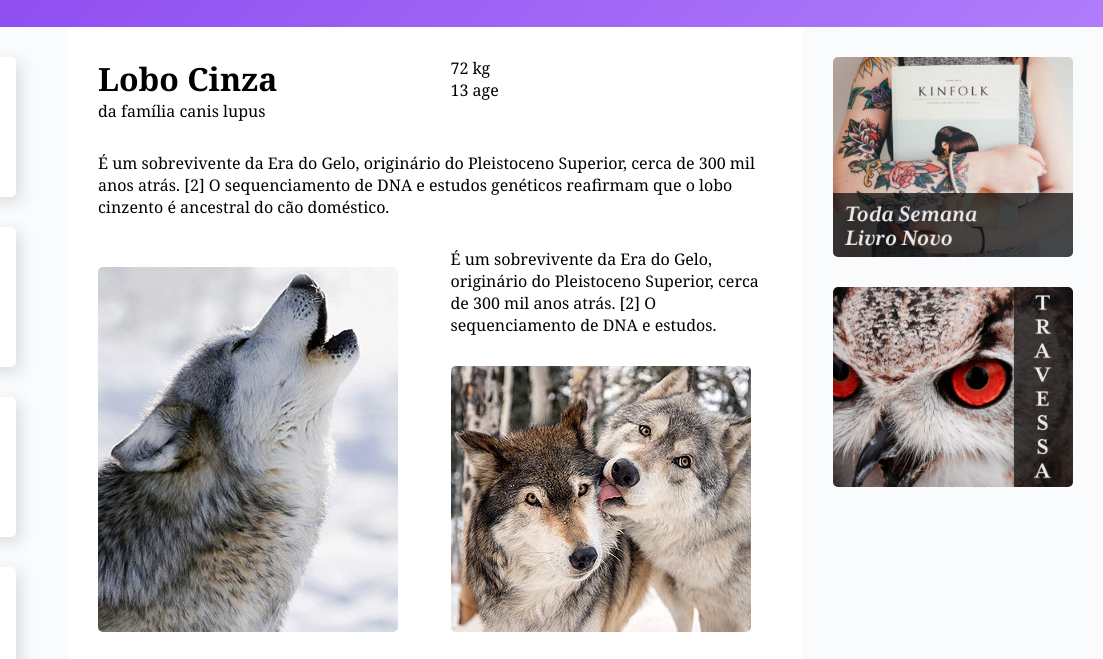
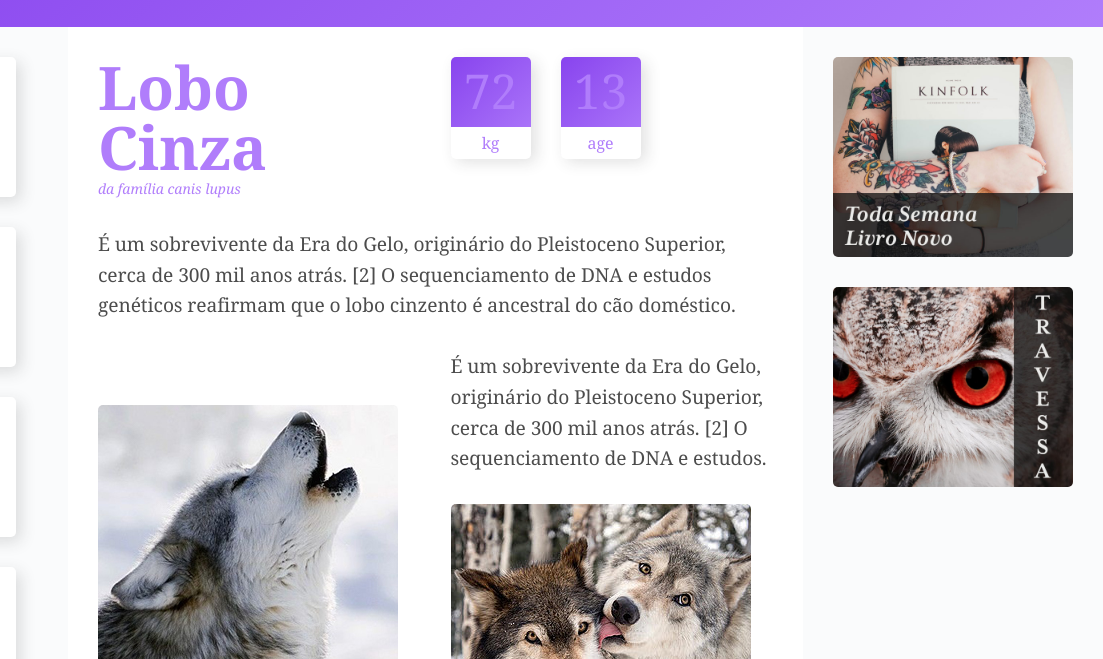
Before and after one commit to diegominelli/Wildbeast, a plain HTML site: page index.html in a window 1280 px wide. Shown: the part 77-736 px from the top of the page, 177-1280 px from the left. Drawn offline with Linux system fonts and the light colour scheme.

Commit message:
Executando a estilizacao de caracteristicas

```diff
--- a/css/style.css
+++ b/css/style.css
@@ -21,7 +21,7 @@ img {
   border-radius: 5px;
 }
 
-/* GRID GERAL */
+/*GRID GERAL*/
 
 .estrutura {
   display: grid;
@@ -33,7 +33,7 @@ img {
   ;
 }
 
-/* HEADER */
+/*HEADER*/
 
 .header {
   grid-area: header;
@@ -71,7 +71,7 @@ img {
   margin-left: 30px;
 }
 
-/* SIDENAV */
+/*SIDENAV*/
 
 .sidenav {
   grid-area: sidenav;
@@ -95,7 +95,7 @@ img {
   background: #B07DFB;
 }
 
-/* CONTENT */
+/*CONTENT*/
 
 .content {
   grid-area: content;
@@ -120,7 +120,78 @@ img {
   align-self: end;
 }
 
-/* ANUNCIOS */
+/*ESTILOS CONTENT*/
+
+p {
+  font-size: 1.2em;
+  line-height: 1.6;
+  letter-spacing: -0.005em;
+  color: rgba(0,0,0,.7);
+}
+
+.informacoes p + p {
+  margin-top: 30px;
+}
+
+/*TITULO*/
+
+.titulo {
+  color: #B07DFB;
+}
+
+.titulo h1 {
+  font-size: 3.75em;
+  line-height: 1;
+  font-weight: 700;
+}
+
+.titulo span {
+  font-size: 0.875em;
+  font-style: italic;
+}
+
+/*CARACTERISTICAS*/
+
+.caracteristicas {
+  display: flex;
+  align-items: flex-start;
+}
+
+.caracteristicas > div {
+  width: 80px;
+  text-align: center;
+  background: linear-gradient(135deg, #8844ee, #B07DFB);
+  border-radius: 5px;
+  box-shadow: 5px 5px 15px 0px rgba(44,44,44,0.15);
+  position: relative;
+}
+
+.caracteristicas > div:first-child {
+  margin-right: 30px;
+}
+
+.caracteristicas span {
+  display: block;
+  color: #B07DFB;
+
+}
+
+.numero {
+  font-size: 3em;
+  line-height: 1;
+  margin: 10px auto;
+}
+
+.rotulo {
+  background: white;
+  border-radius: 0 0 5px 5px;
+  padding: 5px 0;
+  position: relative;
+  top: 2px;
+}
+
+
+/*ANUNCIOS*/
 
 .anuncios {
   grid-area: anuncios;
@@ -131,7 +202,7 @@ img {
   grid-gap: 30px
 }
 
-/* FOOTER */
+/*FOOTER*/
 
 .footer {
   grid-area: footer;
```
